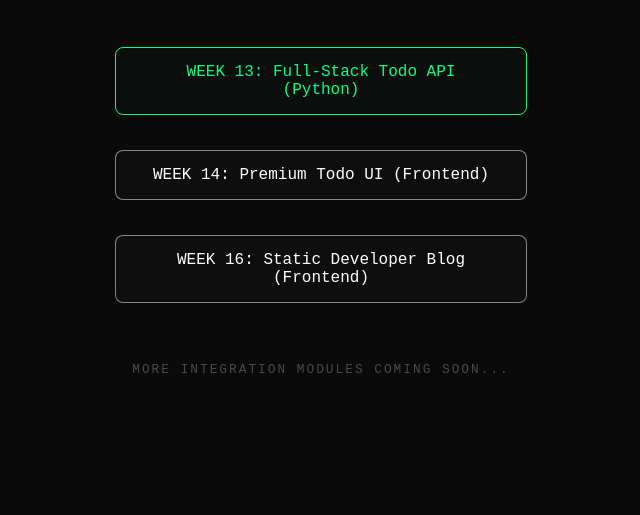
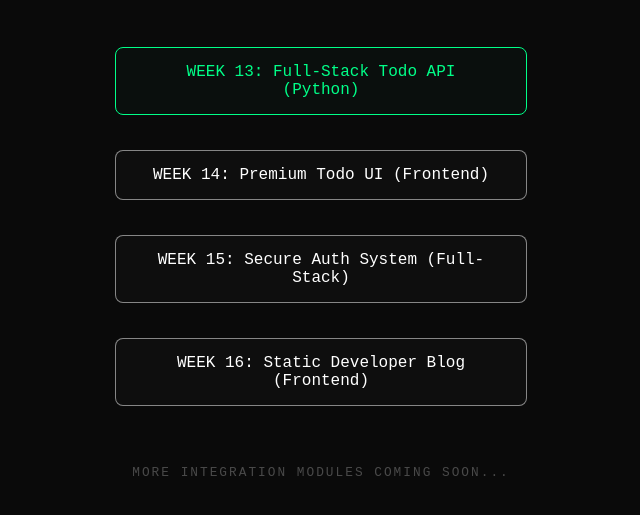
Before and after one commit to pak-pow/PROJECT52-PHASE2, a plain HTML site: page index.html in a window 1280 px wide. Shown: the part 203-718 px from the top of the page, without its empty margins (319-959 px from the left). Drawn offline with Linux system fonts and the light colour scheme.

Commit message:
chore: added week15 folder link

```diff
--- a/index.html
+++ b/index.html
@@ -91,6 +91,10 @@
         WEEK 14: Premium Todo UI (Frontend)
       </a>
 
+      <a href="./week15_auth_system/src/index.html" target="_blank">
+        WEEK 15: Secure Auth System (Full-Stack)
+      </a>
+
       <a href="./week16_static_blog/index.html" target="_blank">
         WEEK 16: Static Developer Blog (Frontend)
       </a>
```
